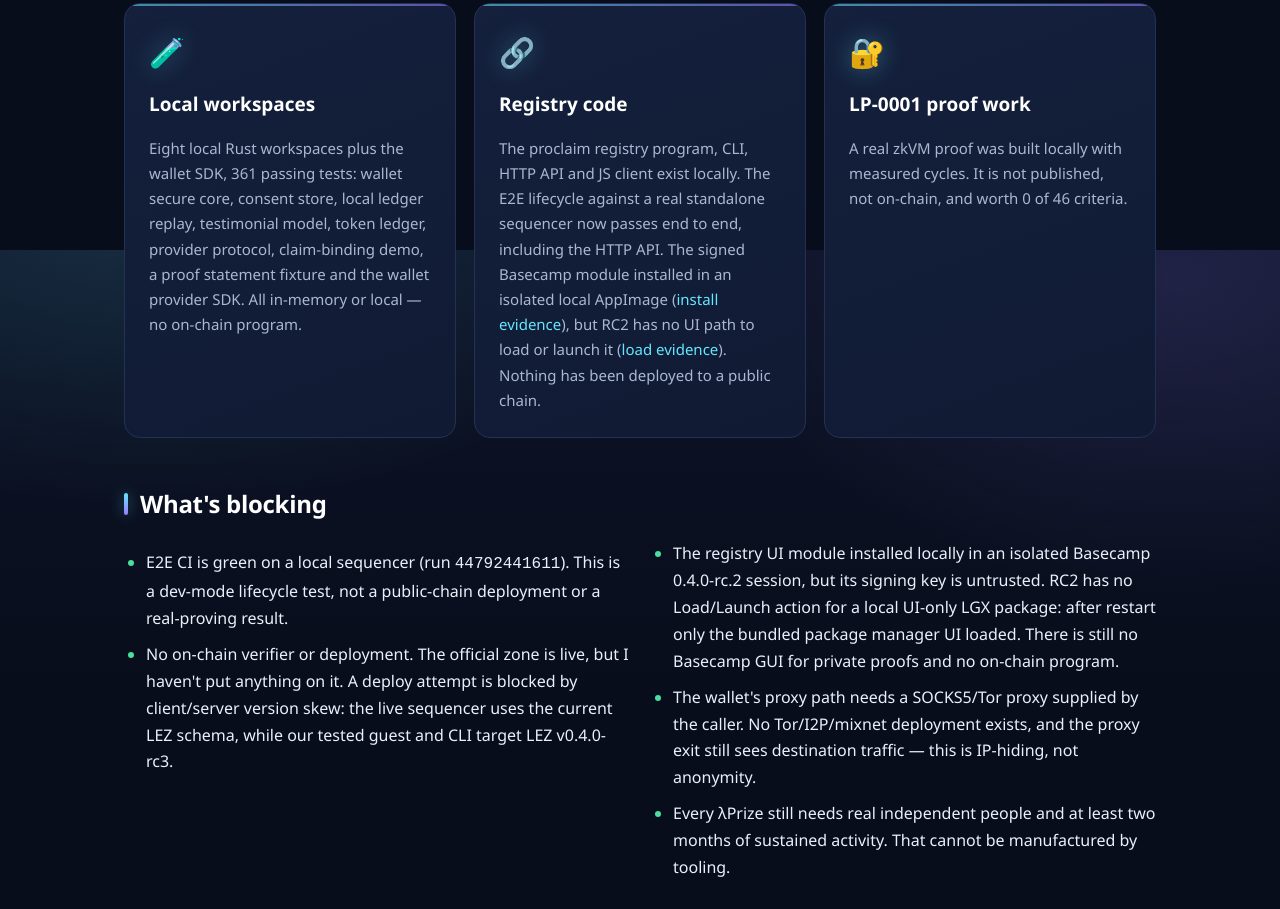
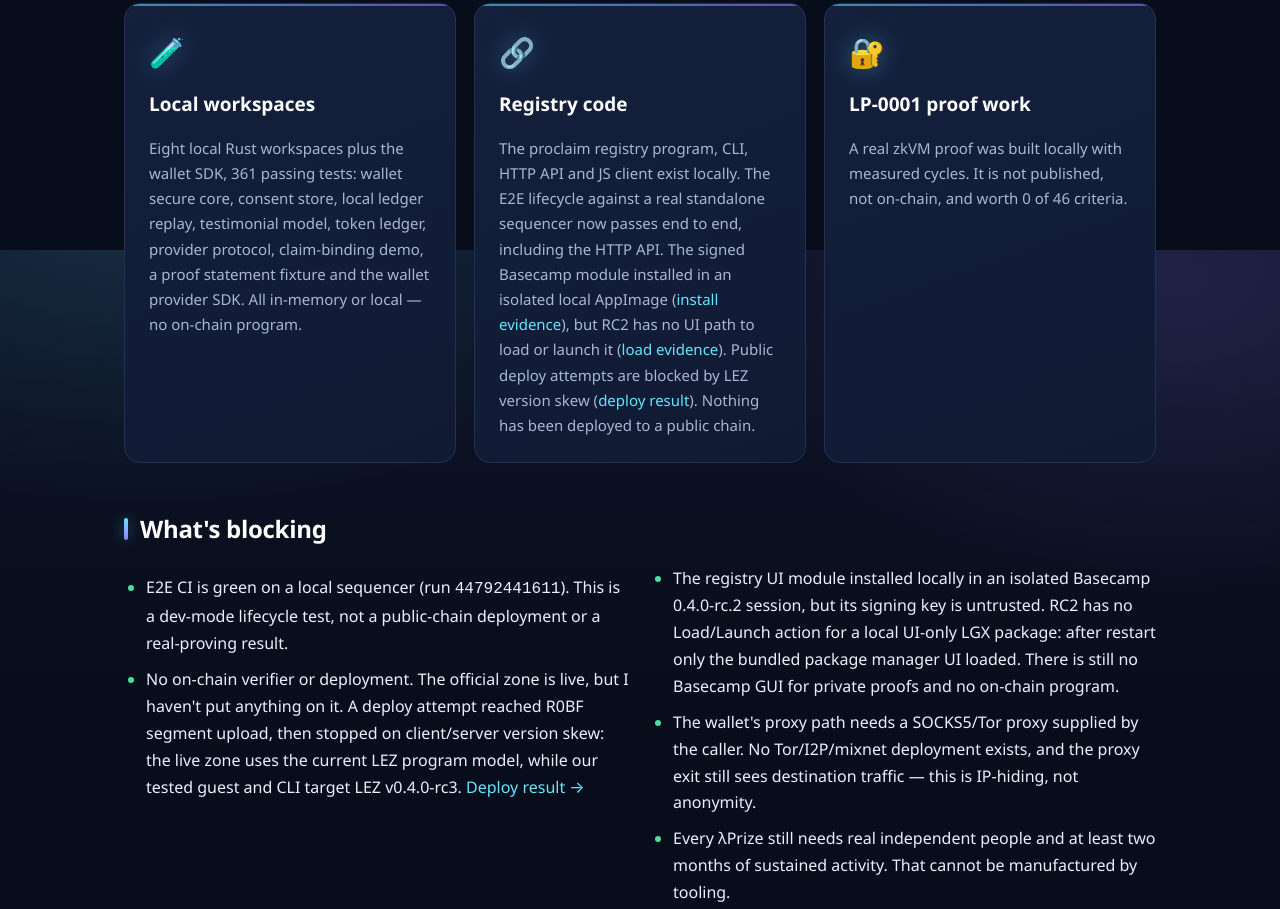
Before and after one commit to goldennftplatform-svg/proclaim-site, a plain HTML site: page index.html in a window 1280 px wide. Shown: the part 2150-3059 px from the top of the page. Drawn offline with Linux system fonts and the light colour scheme.

Commit message:
docs: publish verified Basecamp load blocker and deploy skew

```diff
--- a/index.html
+++ b/index.html
@@ -78,7 +78,7 @@
     <div class="card">
       <div class="ico">🔗</div>
       <h3>Registry code</h3>
-      <p>The proclaim registry program, CLI, HTTP API and JS client exist locally. The E2E lifecycle against a real standalone sequencer now passes end to end, including the HTTP API. The signed Basecamp module installed in an isolated local AppImage (<a href="https://github.com/goldennftplatform-svg/proclaim/blob/master/BASECAMP-INSTALL-RESULT.md" target="_blank" rel="noopener">install evidence</a>), but RC2 has no UI path to load or launch it (<a href="https://github.com/goldennftplatform-svg/proclaim/blob/master/BASECAMP-LOAD-RESULT.md" target="_blank" rel="noopener">load evidence</a>). Nothing has been deployed to a public chain.</p>
+      <p>The proclaim registry program, CLI, HTTP API and JS client exist locally. The E2E lifecycle against a real standalone sequencer now passes end to end, including the HTTP API. The signed Basecamp module installed in an isolated local AppImage (<a href="https://github.com/goldennftplatform-svg/proclaim/blob/master/BASECAMP-INSTALL-RESULT.md" target="_blank" rel="noopener">install evidence</a>), but RC2 has no UI path to load or launch it (<a href="https://github.com/goldennftplatform-svg/proclaim/blob/master/BASECAMP-LOAD-RESULT.md" target="_blank" rel="noopener">load evidence</a>). Public deploy attempts are blocked by LEZ version skew (<a href="https://github.com/goldennftplatform-svg/proclaim/blob/master/DEPLOY-RESULT.md" target="_blank" rel="noopener">deploy result</a>). Nothing has been deployed to a public chain.</p>
     </div>
     <div class="card">
       <div class="ico">🔐</div>
@@ -90,7 +90,7 @@
   <h2>What's blocking</h2>
   <ul class="checks">
     <li>E2E CI is green on a local sequencer (run <code>44792441611</code>). This is a dev-mode lifecycle test, not a public-chain deployment or a real-proving result.</li>
-    <li>No on-chain verifier or deployment. The official zone is live, but I haven't put anything on it. A deploy attempt is blocked by client/server version skew: the live sequencer uses the current LEZ schema, while our tested guest and CLI target LEZ v0.4.0-rc3.</li>
+    <li>No on-chain verifier or deployment. The official zone is live, but I haven't put anything on it. A deploy attempt reached R0BF segment upload, then stopped on client/server version skew: the live zone uses the current LEZ program model, while our tested guest and CLI target LEZ v0.4.0-rc3. <a href="https://github.com/goldennftplatform-svg/proclaim/blob/master/DEPLOY-RESULT.md" target="_blank" rel="noopener">Deploy result →</a></li>
     <li>The registry UI module installed locally in an isolated Basecamp 0.4.0-rc.2 session, but its signing key is untrusted. RC2 has no Load/Launch action for a local UI-only LGX package: after restart only the bundled package manager UI loaded. There is still no Basecamp GUI for private proofs and no on-chain program.</li>
     <li>The wallet's proxy path needs a SOCKS5/Tor proxy supplied by the caller. No Tor/I2P/mixnet deployment exists, and the proxy exit still sees destination traffic — this is IP-hiding, not anonymity.</li>
     <li>Every λPrize still needs real independent people and at least two months of sustained activity. That cannot be manufactured by tooling.</li>
```
